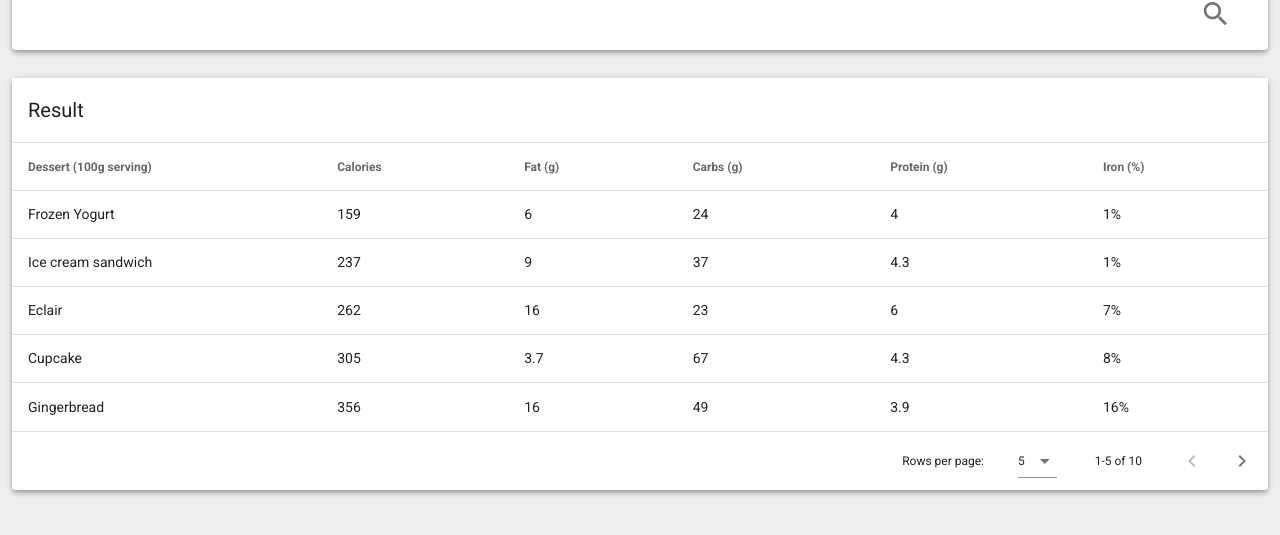
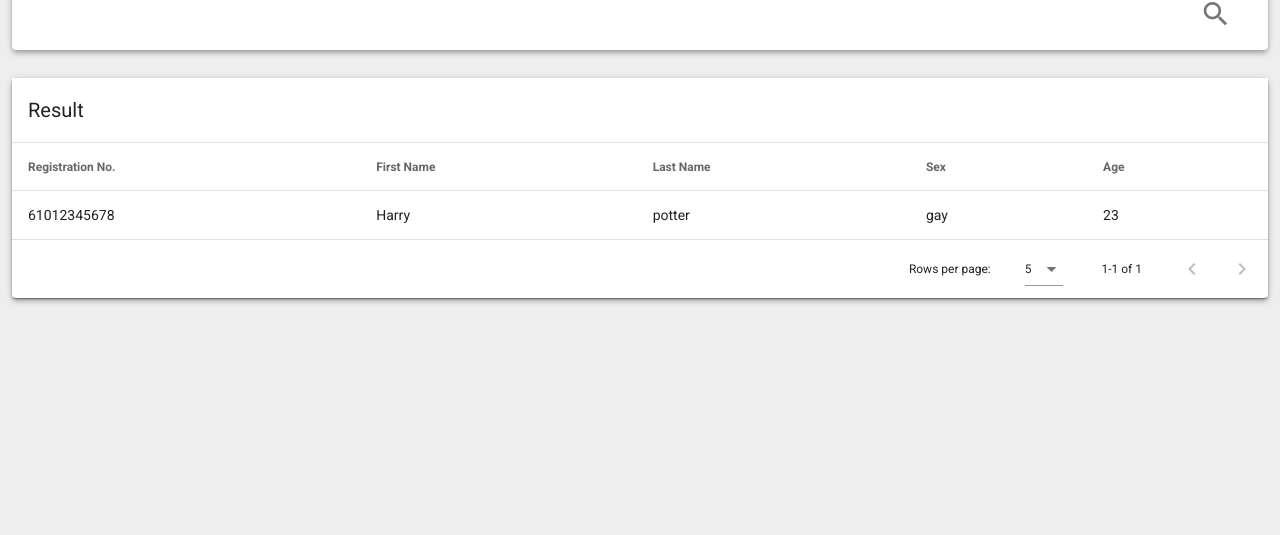
Before and after one commit to AyumiizZ/padama, a Vue app: page /pid-search in a window 1280 px wide. Shown: the part 223-758 px from the top of the page. Built offline with nearby package versions, Linux system fonts and the light colour scheme; what v-calendar would draw is missing.

Commit message:
✨ add all search feature UI

```diff
--- a/src/components/SearchModule.vue
+++ b/src/components/SearchModule.vue
@@ -136,7 +136,9 @@
             </v-card>
           </v-menu>
 
-          <v-btn icon x-large class="mx-2"><v-icon>mdi-magnify</v-icon></v-btn>
+          <v-btn icon x-large class="mx-2" @click="testClick">
+            <v-icon>mdi-magnify</v-icon>
+          </v-btn>
         </v-col>
       </v-row>
     </v-card>
@@ -155,6 +157,9 @@ export default {
       // alert(inputRange);
       console.log("calRange: " + inputRange);
       this.filterMenus = false;
+    },
+    testClick: function () {
+      console.log(this.values);
     },
   },
   data() {
@@ -190,6 +195,7 @@ export default {
         start: new Date(new Date().getTime() - 5 * 60 * 60 * 24 * 1000),
         end: new Date(),
       },
+      values: null,
     };
   },
 };
--- a/src/views/Search/ByCaseID.vue
+++ b/src/views/Search/ByCaseID.vue
@@ -5,12 +5,46 @@
       :searchModuleProps="searchModuleProps"
     ></SearchModule>
     <v-card elevation="4">
-      <v-data-table :headers="headers" :items="desserts" :items-per-page="5">
+      <v-data-table
+        :headers="headers"
+        :items="queryResults"
+        multi-sort
+        :items-per-page="5"
+      >
         <template v-slot:top>
           <v-toolbar flat>
             <v-toolbar-title>Result</v-toolbar-title>
           </v-toolbar>
           <v-divider></v-divider>
+        </template>
+        <template v-slot:item="row">
+          <!-- <router-link
+            custom
+            v-slot="{ navigate }"
+            :to="{ name: 'Patient', params: { _id: row.item.pid } }"
+          > -->
+          <!-- <tr @click="navigate"> -->
+          <tr>
+            <td>{{ row.item.pid }}</td>
+            <td>{{ row.item.firstname }}</td>
+            <td>{{ row.item.lastname }}</td>
+            <td>{{ row.item.cid }}</td>
+            <!-- <td>{{ parseDiag(row.item.diagnosis) }}</td> -->
+            <td>
+              <!-- {{ parseDiag(row.item.diagnosis) }} -->
+              <v-chip
+                dense
+                class="ma-1"
+                v-for="item in row.item.diagnosis"
+                :key="item.index"
+              >
+                {{ item }}
+              </v-chip>
+            </td>
+            <td>{{ parseDate(row.item.visitDate) }}</td>
+            <td>{{ parseDate(row.item.operativeDate) }}</td>
+          </tr>
+          <!-- </router-link> -->
         </template>
       </v-data-table>
     </v-card>
@@ -21,7 +55,17 @@
 import SearchModule from "@/components/SearchModule.vue";
 export default {
   name: "SearchCIDView",
-  methods: {},
+  methods: {
+    parseDate(date) {
+      if (date === null) {
+        return "N/A";
+      }
+      var dmy = date.split("T")[0];
+      var time = date.split("T")[1].split(".")[0];
+
+      return dmy + " " + time;
+    },
+  },
   data() {
     return {
       title: "Search By Case ID",
@@ -40,97 +84,47 @@ export default {
       },
       headers: [
         {
-          text: "Dessert (100g serving)",
-          align: "start",
-          sortable: false,
-          value: "name",
-        },
-        { text: "Calories", value: "calories" },
-        { text: "Fat (g)", value: "fat" },
-        { text: "Carbs (g)", value: "carbs" },
-        { text: "Protein (g)", value: "protein" },
-        { text: "Iron (%)", value: "iron" },
-      ],
-      desserts: [
-        {
-          name: "Frozen Yogurt",
-          calories: 159,
-          fat: 6,
-          carbs: 24,
-          protein: 4,
-          iron: "1%",
+          text: "Registration No.",
+          value: "pid",
         },
         {
-          name: "Ice cream sandwich",
-          calories: 237,
-          fat: 9,
-          carbs: 37,
-          protein: 4.3,
-          iron: "1%",
+          text: "First Name",
+          value: "firstname",
         },
         {
-          name: "Eclair",
-          calories: 262,
-          fat: 16,
-          carbs: 23,
-          protein: 6,
-          iron: "7%",
+          text: "Last Name",
+          value: "lastname",
         },
         {
-          name: "Cupcake",
-          calories: 305,
-          fat: 3.7,
-          carbs: 67,
-          protein: 4.3,
-          iron: "8%",
+          text: "Case ID",
+          value: "cid",
+        },
+
+        {
+          text: "Diagnosis",
+          value: "diagnosis",
         },
         {
-          name: "Gingerbread",
-          calories: 356,
-          fat: 16,
-          carbs: 49,
-          protein: 3.9,
-          iron: "16%",
+          text: "Visited Date",
+          value: "visitDate",
         },
         {
-          name: "Jelly bean",
-          calories: 375,
-          fat: 0,
-          carbs: 94,
-          protein: 0,
-          iron: "0%",
+          text: "Operative Date",
+          value: "operativeDate",
         },
+      ],
+      queryResults: [
         {
-          name: "Lollipop",
-          calories: 392,
-          fat: 0.2,
-          carbs: 98,
-          protein: 0,
-          iron: "2%",
-        },
-        {
-          name: "Honeycomb",
-          calories: 408,
-          fat: 3.2,
-          carbs: 87,
-          protein: 6.5,
-          iron: "45%",
-        },
-        {
-          name: "Donut",
-          calories: 452,
-          fat: 25,
-          carbs: 51,
-          protein: 4.9,
-          iron: "22%",
-        },
-        {
-          name: "KitKat",
-          calories: 518,
-          fat: 26,
-          carbs: 65,
-          protein: 7,
-          iron: "6%",
+          pid: 6101234567,
+          cid: 1,
+          diagnosis: [
+            "Cleft hard and soft palate with cleft lip",
+            "Cleft palate",
+          ],
+          firstname: "Harry",
+          lastname: "potter",
+          visitDate: new Date().toISOString(),
+          operativeDate: new Date().toISOString(),
         },
       ],
     };
--- a/src/views/Search/ByPatientID.vue
+++ b/src/views/Search/ByPatientID.vue
@@ -5,12 +5,34 @@
       :searchModuleProps="searchModuleProps"
     ></SearchModule>
     <v-card elevation="4">
-      <v-data-table :headers="headers" :items="desserts" :items-per-page="5">
+      <v-data-table
+        :headers="headers"
+        :items="queryResults"
+        :items-per-page="5"
+        multi-sort
+        class="elevation-1"
+      >
         <template v-slot:top>
           <v-toolbar flat>
             <v-toolbar-title>Result</v-toolbar-title>
           </v-toolbar>
           <v-divider></v-divider>
+        </template>
+        <template v-slot:item="row">
+          <!--   <router-link
+            custom
+            v-slot="{ navigate }"
+            :to="{ name: 'Patient', params: { _id: row.item.patientID } }"
+          > -->
+          <!-- <tr @click="navigate"> -->
+          <tr>
+            <td>{{ row.item.pid }}</td>
+            <td>{{ row.item.firstname }}</td>
+            <td>{{ row.item.lastname }}</td>
+            <td>{{ row.item.sex }}</td>
+            <td>{{ calAge(row.item.birthDate) }}</td>
+          </tr>
+          <!-- </router-link> -->
         </template>
       </v-data-table>
     </v-card>
@@ -21,7 +43,18 @@
 import SearchModule from "@/components/SearchModule.vue";
 export default {
   name: "SearchPIDView",
-  methods: {},
+  methods: {
+    calAge: function (birthDateString) {
+      var today = new Date();
+      var birthDate = new Date(birthDateString);
+      var age = today.getFullYear() - birthDate.getFullYear();
+      var m = today.getMonth() - birthDate.getMonth();
+      if (m < 0 || (m === 0 && today.getDate() < birthDate.getDate())) {
+        age--;
+      }
+      return age;
+    },
+  },
   data() {
     return {
       title: "Search By Patient ID",
@@ -30,97 +63,33 @@ export default {
       },
       headers: [
         {
-          text: "Dessert (100g serving)",
-          align: "start",
-          sortable: false,
-          value: "name",
-        },
-        { text: "Calories", value: "calories" },
-        { text: "Fat (g)", value: "fat" },
-        { text: "Carbs (g)", value: "carbs" },
-        { text: "Protein (g)", value: "protein" },
-        { text: "Iron (%)", value: "iron" },
-      ],
-      desserts: [
-        {
-          name: "Frozen Yogurt",
-          calories: 159,
-          fat: 6,
-          carbs: 24,
-          protein: 4,
-          iron: "1%",
+          text: "Registration No.",
+          value: "pid",
         },
         {
-          name: "Ice cream sandwich",
-          calories: 237,
-          fat: 9,
-          carbs: 37,
-          protein: 4.3,
-          iron: "1%",
+          text: "First Name",
+          value: "firstname",
         },
         {
-          name: "Eclair",
-          calories: 262,
-          fat: 16,
-          carbs: 23,
-          protein: 6,
-          iron: "7%",
+          text: "Last Name",
+          value: "lastname",
         },
         {
-          name: "Cupcake",
-          calories: 305,
-          fat: 3.7,
-          carbs: 67,
-          protein: 4.3,
-          iron: "8%",
+          text: "Sex",
+          value: "sex",
         },
         {
-          name: "Gingerbread",
-          calories: 356,
-          fat: 16,
-          carbs: 49,
-          protein: 3.9,
-          iron: "16%",
+          text: "Age",
+          value: "age",
         },
+      ],
+      queryResults: [
         {
-          name: "Jelly bean",
-          calories: 375,
-          fat: 0,
-          carbs: 94,
-          protein: 0,
-          iron: "0%",
-        },
-        {
-          name: "Lollipop",
-          calories: 392,
-          fat: 0.2,
-          carbs: 98,
-          protein: 0,
-          iron: "2%",
-        },
-        {
-          name: "Honeycomb",
-          calories: 408,
-          fat: 3.2,
-          carbs: 87,
-          protein: 6.5,
-          iron: "45%",
-        },
-        {
-          name: "Donut",
-          calories: 452,
-          fat: 25,
-          carbs: 51,
-          protein: 4.9,
-          iron: "22%",
-        },
-        {
-          name: "KitKat",
-          calories: 518,
-          fat: 26,
-          carbs: 65,
-          protein: 7,
-          iron: "6%",
+          pid: 61012345678,
+          firstname: "Harry",
+          lastname: "potter",
+          sex: "gay",
+          birthDate: new Date(1998, 5, 10),
         },
       ],
     };
```
